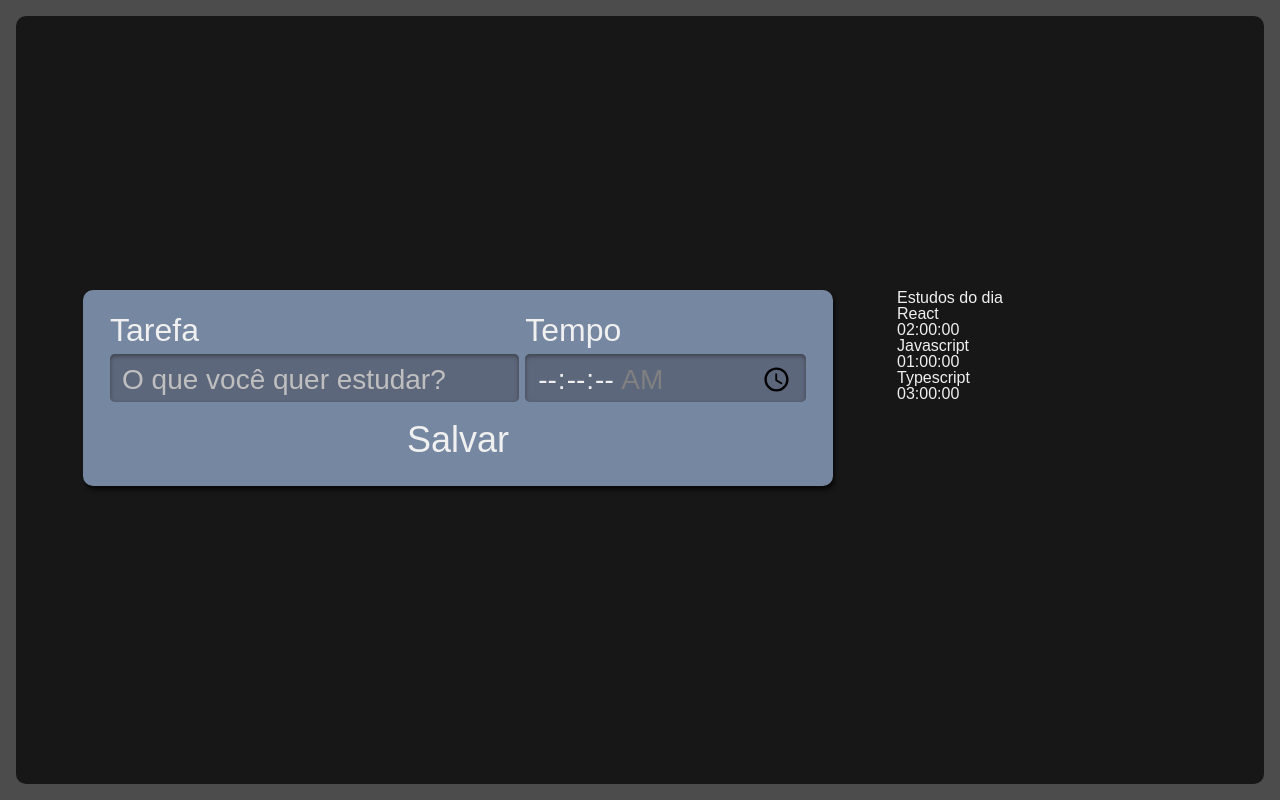
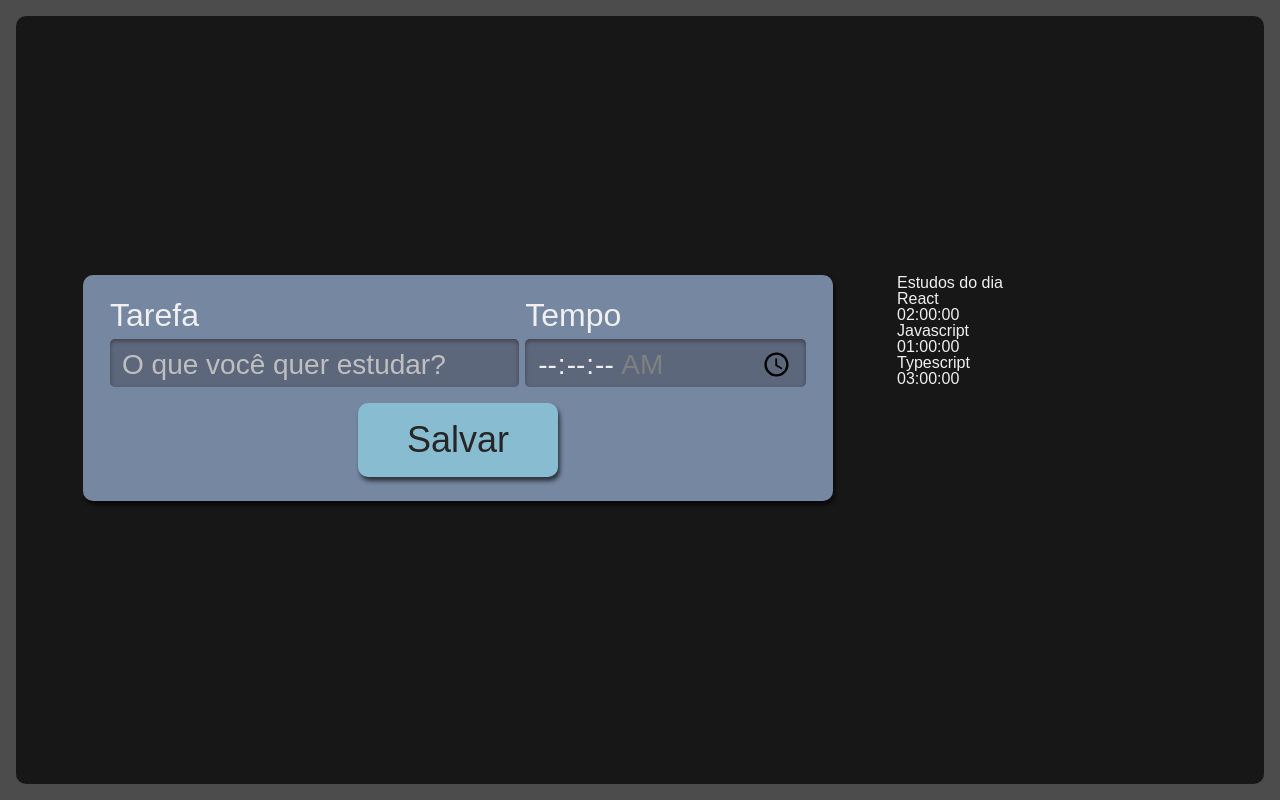
Before and after one commit to Melksedeque/alura-studies-timer, a React (Vite) app: page / in a window 1280 px wide. Built offline with nearby package versions, Linux system fonts and the light colour scheme.

Commit message:
Adicionar classe botao

```diff
--- a/src/components/Botao/index.tsx
+++ b/src/components/Botao/index.tsx
@@ -4,7 +4,7 @@ import "./style.scss";
 class Botao extends React.Component {
   render() {
     return (
-      <button className="" onClick={() => alert("Botão clicado!")}>
+      <button className="botao" onClick={() => alert("Botão clicado!")}>
         {/* {this.props.children} */}
         Salvar
       </button>
```
